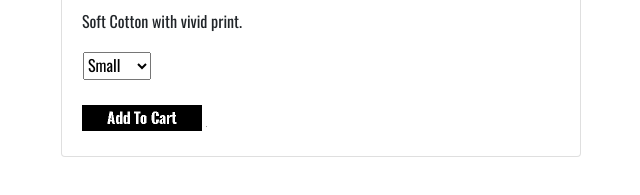
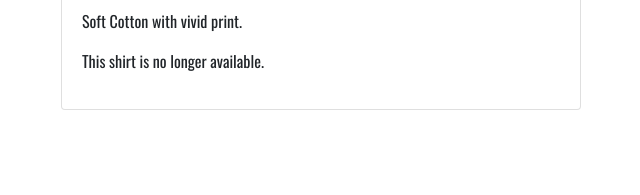
Before and after one commit to mattmascolo/Online-Shop, a plain HTML site: page tca.html in a window 1280 px wide. Shown: the part 1442-1637 px from the top of the page, without its empty margins (319-959 px from the left). After the commit the page ends 1592 px from the top, so only its background shows below. Drawn offline with nearby package versions, Linux system fonts and the light colour scheme; grey boxes are pictures that could not be loaded.

Commit message:
tca removing shirt

```diff
--- a/tca.html
+++ b/tca.html
@@ -59,21 +59,22 @@
                     <h5 class="card-title">Let Your Light Shine</h5>
                     <p class="card-text">Soft Cotton with vivid print.</p>
 
-                    <form target="paypal" action="https://www.paypal.com/cgi-bin/webscr" method="post">
-                        <input type="hidden" name="cmd" value="_s-xclick">
-                        <input type="hidden" name="hosted_button_id" value="GN2TRSHN38XLA">
-                        <table>
-                            <tr><td><input type="hidden" name="on0" value="Size"></td></tr><tr><td><select name="os0">
-                            <option value="Small">Small </option>
-                            <option value="Medium">Medium </option>
-                            <option value="Large">Large </option>
-                            <option value="X-Large">X-Large </option>
-                            <option value="2XL">2XL </option>
-                        </select> </td></tr>
-                        </table><br />
-                        <input class="hover-show-logo" type="image" width="120px" src="/assets/img/addtocart-black.jpg" border="0" name="submit" alt="PayPal - The safer, easier way to pay online!" data-flip="/assets/img/addtocart-white.jpg">
-                        <img alt="" border="0" src="https://www.paypalobjects.com/en_US/i/scr/pixel.gif" width="1" height="1">
-                    </form>
+                    <p>This shirt is no longer available.</p>
+                    <!--<form target="paypal" action="https://www.paypal.com/cgi-bin/webscr" method="post">-->
+                        <!--<input type="hidden" name="cmd" value="_s-xclick">-->
+                        <!--<input type="hidden" name="hosted_button_id" value="GN2TRSHN38XLA">-->
+                        <!--<table>-->
+                            <!--<tr><td><input type="hidden" name="on0" value="Size"></td></tr><tr><td><select name="os0">-->
+                            <!--<option value="Small">Small </option>-->
+                            <!--<option value="Medium">Medium </option>-->
+                            <!--<option value="Large">Large </option>-->
+                            <!--<option value="X-Large">X-Large </option>-->
+                            <!--<option value="2XL">2XL </option>-->
+                        <!--</select> </td></tr>-->
+                        <!--</table><br />-->
+                        <!--<input class="hover-show-logo" type="image" width="120px" src="/assets/img/addtocart-black.jpg" border="0" name="submit" alt="PayPal - The safer, easier way to pay online!" data-flip="/assets/img/addtocart-white.jpg">-->
+                        <!--<img alt="" border="0" src="https://www.paypalobjects.com/en_US/i/scr/pixel.gif" width="1" height="1">-->
+                    <!--</form>-->
 
                 </div>
             </div>
```
